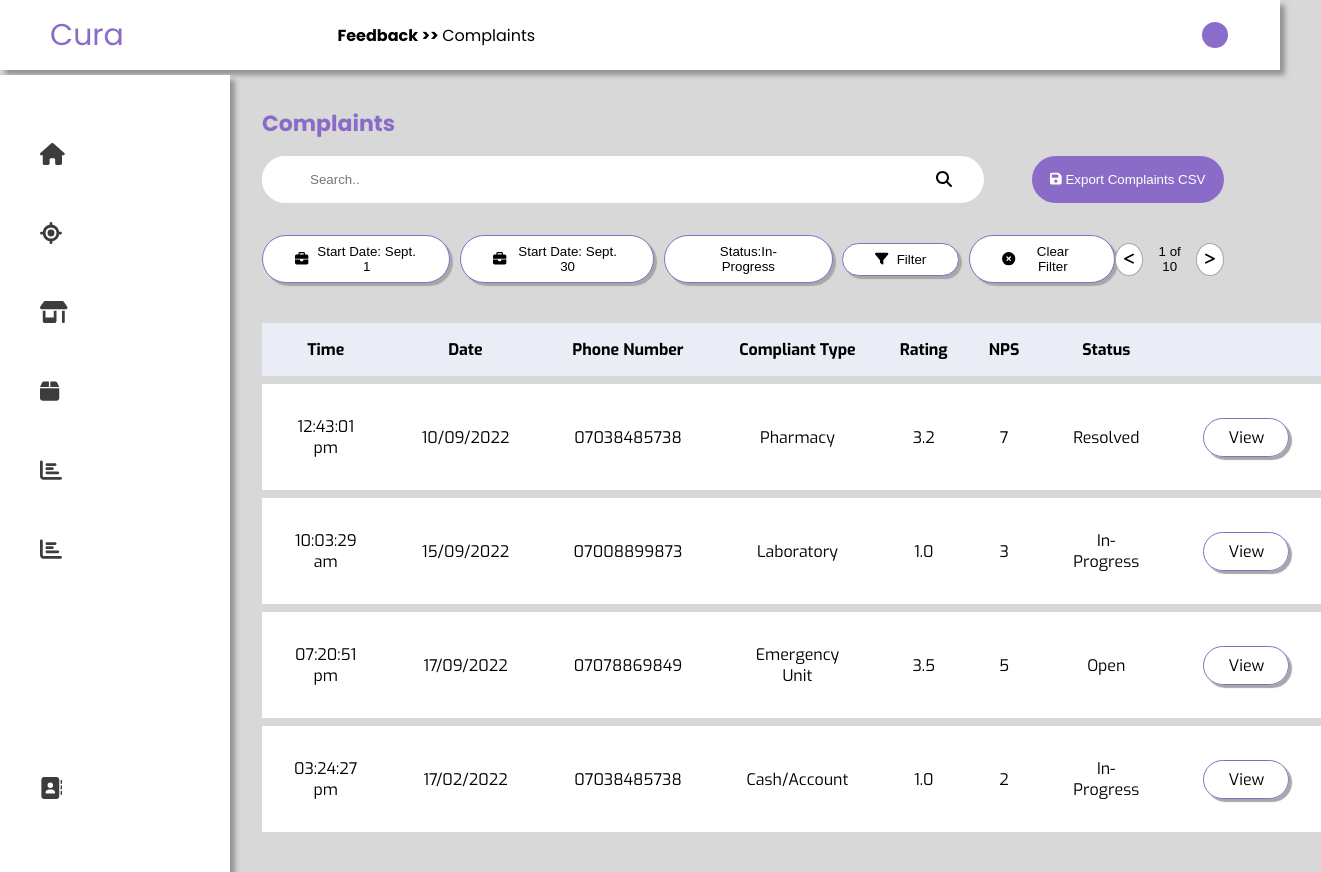
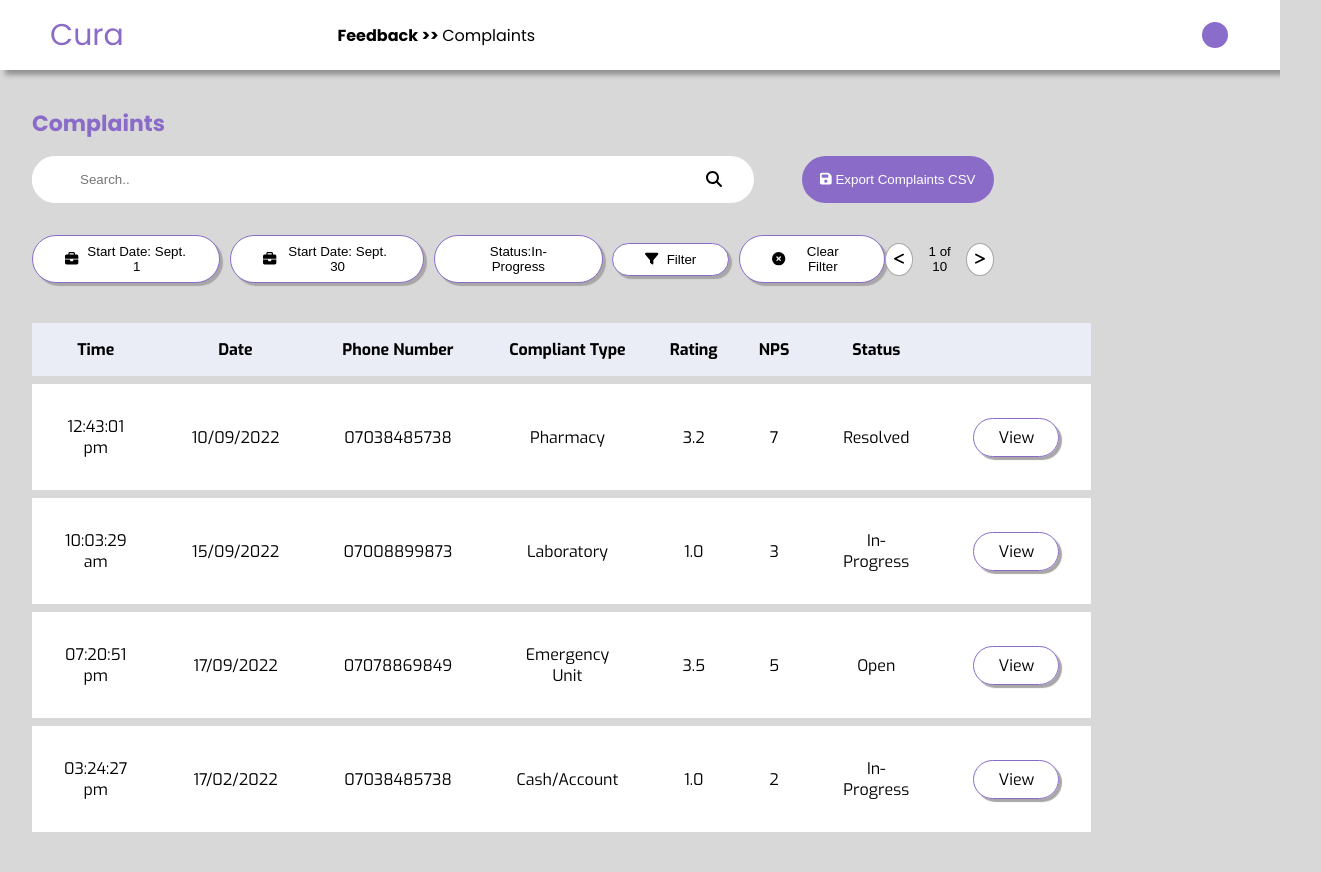
Before and after one commit to chimankpaosuji1/dasboard-path-test, an Angular app: page / in a window 1280 px wide. Shown: the whole page, 1321 px wide, since content can reach past the window. Built offline with nearby package versions, Linux system fonts and the light colour scheme; a web font is replaced by a local one.

Commit message:
my first commit

```diff
--- a/src/app/app.component.html
+++ b/src/app/app.component.html
@@ -3,9 +3,9 @@
     <app-header></app-header>
   </div>
   <div class="main-container">
-    <div class="side-nav">
+    <!-- <div class="side-nav">
       <app-side-nav></app-side-nav>
-    </div>
+    </div> -->
     <div class="main">
       <app-main></app-main>
     </div>
```
